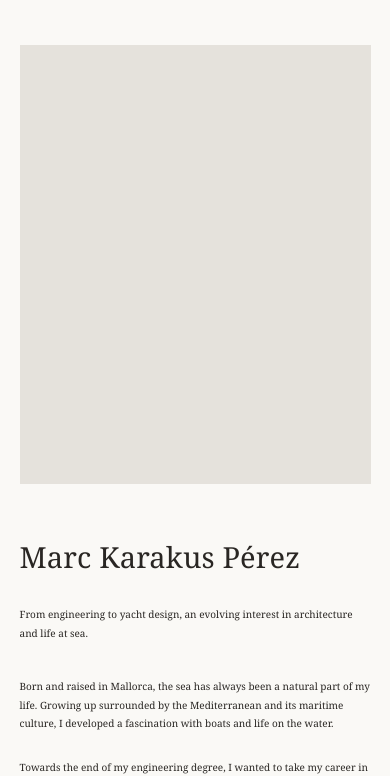
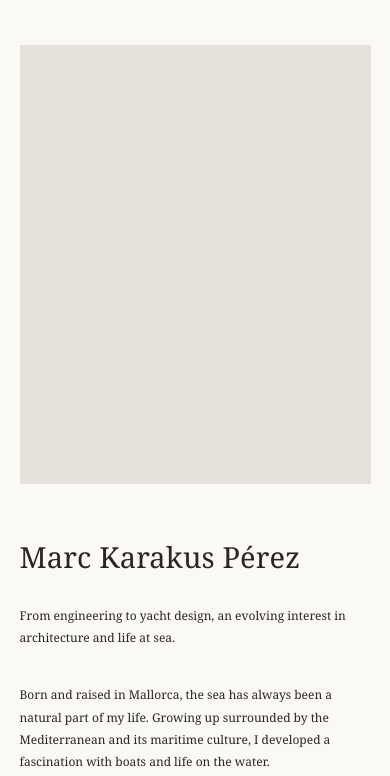
Before and after one commit to karakusmarc/karakusmarc.github.io, a plain HTML site: page about.html in a window 390 px wide. Shown: the part 70-846 px from the top of the page. Drawn offline with Linux system fonts and the light colour scheme.

Commit message:
Update about.html

```diff
--- a/about.html
+++ b/about.html
@@ -14,11 +14,6 @@
     <title>About | Marc Karakus</title>
 
     <style>
-
-        /* =====================================
-           KARAKUS — ABOUT
-           Editorial Biography
-        ===================================== */
 
         :root {
             --paper: #faf9f6;
@@ -56,10 +51,7 @@
             max-width: 100%;
         }
 
-
-        /* =====================================
-           FIXED HEADER
-        ===================================== */
+        /* HEADER */
 
         .site-header {
             position: fixed;
@@ -74,7 +66,6 @@
             align-items: center;
 
             padding: 22px 4%;
-
             background: var(--paper);
         }
 
@@ -84,7 +75,6 @@
             font-weight: 400;
             line-height: 1.2;
             letter-spacing: 0.01em;
-
             transition: opacity 0.3s ease;
         }
 
@@ -92,10 +82,7 @@
             opacity: 0.6;
         }
 
-
-        /* =====================================
-           CLOSE BUTTON
-        ===================================== */
+        /* CLOSE BUTTON */
 
         .close-button {
             display: flex;
@@ -125,34 +112,25 @@
             outline-offset: 5px;
         }
 
-
-        /* =====================================
-           EDITORIAL LAYOUT
-        ===================================== */
+        /* EDITORIAL LAYOUT */
 
         .about-layout {
             width: 88%;
             max-width: 1400px;
 
             margin: 0 auto;
-
             padding: 175px 0 160px;
 
             display: grid;
-
             grid-template-columns:
                 minmax(0, 43fr)
                 minmax(0, 45fr);
 
             column-gap: 12%;
-
             align-items: start;
         }
 
-
-        /* =====================================
-           PORTRAIT
-        ===================================== */
+        /* PORTRAIT */
 
         .portrait {
             width: 100%;
@@ -161,12 +139,9 @@
 
         .portrait-frame {
             position: relative;
-
             width: 100%;
             aspect-ratio: 4 / 5;
-
             overflow: hidden;
-
             background: #e5e2dc;
         }
 
@@ -181,10 +156,7 @@
             object-position: center;
         }
 
-
-        /* =====================================
-           BIOGRAPHY
-        ===================================== */
+        /* BIOGRAPHY */
 
         .biography {
             padding-top: 30px;
@@ -210,7 +182,7 @@
         .biography-text p {
             font-family: var(--serif);
 
-            font-size: 10px;
+            font-size: 12px;
             font-weight: 400;
 
             line-height: 1.85;
@@ -223,24 +195,16 @@
             margin-bottom: 0;
         }
 
-
-        /* =====================================
-           INTRODUCTORY STATEMENT
-        ===================================== */
+        /* INTRODUCTORY STATEMENT */
 
         .biography-text .biography-intro {
-            font-size: 10px;
+            font-size: 12px;
             font-weight: 400;
-
             line-height: 1.85;
-
             margin-bottom: 45px;
         }
 
-
-        /* =====================================
-           TABLET
-        ===================================== */
+        /* TABLET */
 
         @media (max-width: 1050px) {
 
@@ -264,21 +228,18 @@
             }
 
             .biography-text p {
-                font-size: 10px;
+                font-size: 12px;
                 line-height: 1.85;
             }
 
             .biography-text .biography-intro {
-                font-size: 10px;
+                font-size: 12px;
                 margin-bottom: 35px;
             }
 
         }
 
-
-        /* =====================================
-           MOBILE
-        ===================================== */
+        /* MOBILE */
 
         @media (max-width: 700px) {
 
@@ -326,21 +287,16 @@
             }
 
             .biography-text p {
-                font-size: 10px;
+                font-size: 12px;
                 line-height: 1.85;
             }
 
             .biography-text .biography-intro {
-                font-size: 10px;
+                font-size: 12px;
                 margin-bottom: 35px;
             }
 
         }
-
-
-        /* =====================================
-           REDUCED MOTION
-        ===================================== */
 
         @media (prefers-reduced-motion: reduce) {
 
@@ -359,13 +315,9 @@
 
 </head>
 
-
 <body>
 
-
-    <!-- =====================================
-         HEADER
-    ===================================== -->
+    <!-- HEADER -->
 
     <header class="site-header">
 
@@ -384,12 +336,9 @@
     </header>
 
 
-    <!-- =====================================
-         ABOUT LAYOUT
-    ===================================== -->
+    <!-- ABOUT LAYOUT -->
 
     <main class="about-layout">
-
 
         <!-- PORTRAIT -->
 
@@ -414,7 +363,6 @@
             <h1>
                 Marc Karakus Pérez
             </h1>
-
 
             <div class="biography-text">
 
@@ -481,9 +429,7 @@
     </main>
 
 
-    <!-- =====================================
-         PORTRAIT FALLBACK
-    ===================================== -->
+    <!-- PORTRAIT FALLBACK -->
 
     <script>
 
```
